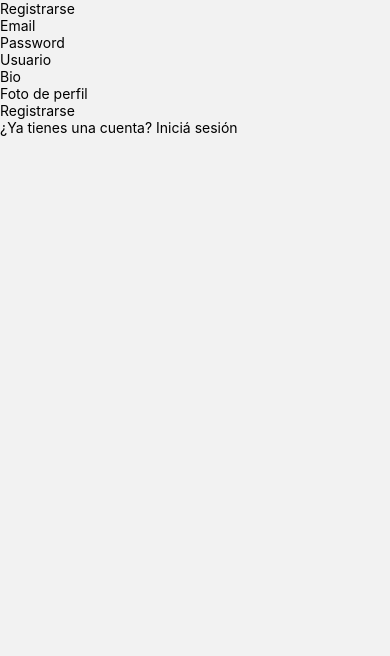
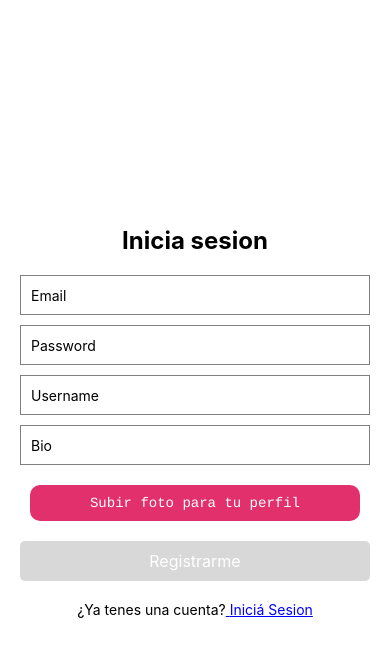
Before and after one commit to Zoxhe/PROYECTO2.0-programacionIII, a React Native app: screen /Registro in a window 390 px wide. Shown: the top 656 px of the page. Built offline with nearby package versions, Linux system fonts and the light colour scheme; no server answers.

Commit message:
registro y login terminado

```diff
--- a/src/components/FormularioLogin.js
+++ b/src/components/FormularioLogin.js
@@ -1,7 +1,5 @@
 import React, { Component } from 'react';
-
 import { View, Text, TouchableOpacity, TextInput, StyleSheet } from "react-native";
-
 import { auth } from "../firebase/config";
 
 class FormularioLogin extends Component {
@@ -10,7 +8,7 @@ class FormularioLogin extends Component {
         this.state = {
             email: "",
             password: ""
-        }
+        };
     }
 
     iniciarSesion(email, password) {
@@ -19,40 +17,81 @@ class FormularioLogin extends Component {
                 this.setState({
                     email: "",
                     password: ""
-                })
+                });
                 this.props.navigation.navigate("NavegacionTab");
             })
             .catch((error) => {
                 console.log(error);
-            })
+            });
     }
 
     render() {
-        return(
-            <View>
-                <Text>Iniciar sesión</Text>
-                <Text>Correo electrónico</Text>
-                <TextInput placeholder="Email" onChangeText={(email) => this.setState({ email })} />
-                <Text>Contraseña</Text>
-                <TextInput placeholder="Password" onChangeText={(password) => this.setState({ password })} />
+        return (
+            <View style={styles.container}>
+                <Text style={styles.title}>Iniciar sesión</Text>
+                <TextInput
+                    placeholder="Correo electrónico"
+                    style={styles.input}
+                    onChangeText={(email) => this.setState({ email })}
+                />
+                <TextInput
+                    placeholder="Contraseña"
+                    style={styles.input}
+                    onChangeText={(password) => this.setState({ password })}
+                    secureTextEntry
+                />
                 <TouchableOpacity onPress={() => this.iniciarSesion(this.state.email, this.state.password)}>
-                    <Text>Iniciar sesión</Text>
+                    <View style={styles.button}>
+                        <Text style={styles.buttonText}>Iniciar sesión</Text>
+                    </View>
                 </TouchableOpacity>
                 <Text>
                     ¿Todavía no tenés una cuenta?
                     <TouchableOpacity onPress={() => this.props.navigation.navigate("Registro")}>
-                        <Text> Registrarte</Text>
+                        <Text style={styles.link}> Registrarte</Text>
                     </TouchableOpacity>
                 </Text>
             </View>
-        )
+        );
     }
 }
 
-const Style = StyleSheet.create({
-    contenedor: {
+const styles = StyleSheet.create({
+    container: {
         flex: 1,
-    }
+        padding: 20,
+        backgroundColor: 'white',
+        justifyContent: 'center',
+    },
+    title: {
+        fontSize: 24,
+        fontWeight: 'bold',
+        marginBottom: 20,
+        textAlign: 'center',
+    },
+    input: {
+        height: 40,
+        borderColor: 'gray',
+        borderWidth: 1,
+        marginBottom: 10,
+        paddingHorizontal: 10,
+        backgroundColor: '#f0f0f0',
+        borderRadius: 5,
+    },
+    button: {
+        backgroundColor: '#3498db',
+        padding: 10,
+        borderRadius: 5,
+        alignItems: 'center',
+        marginTop: 10,
+    },
+    buttonText: {
+        color: 'white',
+        fontSize: 16,
+    },
+    link: {
+        color: '#3498db',
+    },
 });
 
 export default FormularioLogin;
--- a/src/components/FormularioRegistro.js
+++ b/src/components/FormularioRegistro.js
@@ -1,89 +1,186 @@
 import React, { Component } from 'react';
-
-import { View, Text, TouchableOpacity, TextInput, StyleSheet } from "react-native";
-
-import { auth, db } from "../firebase/config";
+import { View, Text, TouchableOpacity, TextInput, StyleSheet } from 'react-native';
+import { auth, db } from '../firebase/config';
+import Camara from './Camara';
 
 class FormularioRegistro extends Component {
-    constructor(props) {
-        super(props);
-        this.state = {
-            email: "",
-            password: "",
-            nombre: "",
-            miniBio: "",
-            fotoPerfil: ""
-        }
-    }
+  constructor(props) {
+    super(props);
+    this.state = {
+      email: '',
+      password: '',
+      nombre: '',
+      miniBio: '',
+      fotoPerfil: '',
+      mostrarCamara: false,
+    };
+  }
 
-    registrarse(email, password, nombre, miniBio, fotoPerfil) {
-        // COLECCION A USAR --> "users" (SOLO PARA miniBio y fotoPerfil [la URL, la imagen se guarda en storage])
-        auth.createUserWithEmailAndPassword(email, password)
-            .then((data) => {
-                db.collection("users").doc(data.user.uid).set({
-                    email: email,
-                    nombre: nombre,
-                    miniBio: miniBio,
-                    fotoPerfil: fotoPerfil
-                })
-                .then(() => {
-                    console.log("Usuario registrado");
-                    this.setState({
-                        email: "",
-                        password: "",
-                        nombre: "",
-                        miniBio: "",
-                        fotoPerfil: ""
-                    })
-                })
-                .catch((error) => {
-                    console.log(error);
-                })
-            })
-            .catch((error) => {
-                console.log(error);
-            })
-    }
+  registrarse(email, password, nombre, miniBio, fotoPerfil) {
+    auth
+      .createUserWithEmailAndPassword(email, password)
+      .then((data) => {
+        db.collection('users')
+          .doc(data.user.uid)
+          .set({
+            email: email,
+            nombre: nombre,
+            miniBio: miniBio,
+            fotoPerfil: fotoPerfil,
+          })
+          .then(() => {
+            console.log('Usuario registrado');
+            this.setState({
+              email: '',
+              password: '',
+              nombre: '',
+              miniBio: '',
+              fotoPerfil: '',
+            });
+          })
+          .catch((error) => {
+            console.log(error);
+          });
+      })
+      .catch((error) => {
+        console.log(error);
+      });
+  }
 
-    render() {
-        return(
-            <View>
-                <Text>Registrarse</Text>
+  onImageUpload(url) {
+    this.setState({
+      fotoPerfil: url,
+      mostrarCamara: false,
+    });
+  }
 
-                <TextInput placeholder="Email" onChangeText={(email) => this.setState({ email })} />
+  render() {
+    return (
+      <View style={styles.container}>
+        <Text style={styles.title}>Inicia sesion</Text>
 
+        <TextInput
+          style={styles.input}
+          placeholder="Email"
+          onChangeText={(email) => this.setState({ email })}
+        />
 
-                <TextInput placeholder="Password" onChangeText={(password) => this.setState({ password })} />
+        <TextInput
+          style={styles.input}
+          placeholder="Password"
+          secureTextEntry
+          onChangeText={(password) => this.setState({ password })}
+        />
 
+        <TextInput
+          style={styles.input}
+          placeholder="Username"
+          onChangeText={(nombre) => this.setState({ nombre })}
+        />
 
-                <TextInput placeholder="Usuario" onChangeText={(nombre) => this.setState({ nombre })} />
+        <TextInput
+          style={styles.input}
+          placeholder="Bio"
+          onChangeText={(miniBio) => this.setState({ miniBio })}
+        />
 
+        {this.state.mostrarCamara ? (
+          <View>
+            <Camara onImageUpload={(url) => this.onImageUpload(url)} style={{ width: "50vh", height: "50vh", alignItems: 'center' }} />
+          </View>
+        ) : (
+          <TouchableOpacity onPress={() => this.setState({ mostrarCamara: true })}>
+            <Text style={styles.uploadPhotoButton}>Subir foto para tu perfil</Text>
+          </TouchableOpacity>
+        )}
 
-                <TextInput placeholder="Bio" onChangeText={(miniBio) => this.setState({ miniBio })} />
+        {this.state.email === "" || this.state.password === "" || this.state.nombre === "" ? (
+          <TouchableOpacity disabled={true} style={styles.buttonDisabled}>
+            <Text style={styles.buttonText}>Registrarme</Text>
+          </TouchableOpacity>
+        ) : (
+          <TouchableOpacity
+            style={styles.button}
+            onPress={() =>
+              this.registrarse(
+                this.state.email,
+                this.state.password,
+                this.state.nombre,
+                this.state.miniBio,
+                this.state.fotoPerfil
+              )
+            }>
+            <Text style={styles.buttonText}>Registrarme</Text>
+          </TouchableOpacity>
+        )}
 
-
-                <TextInput placeholder="Foto de perfil" onChangeText={(fotoPerfil) => this.setState({ fotoPerfil })} />
-
-
-                <TouchableOpacity onPress={() => this.registrarse(this.state.email, this.state.password, this.state.nombre, this.state.miniBio, this.state.fotoPerfil)}>
-                    <Text>Registrarse</Text>
-                </TouchableOpacity>
-                <Text>
-                    ¿Ya tienes una cuenta?
-                    <TouchableOpacity onPress={() => this.props.navigation.navigate("Login")}>
-                        <Text> Iniciá sesión</Text>
-                    </TouchableOpacity>
-                </Text>
-            </View>
-        )
-    }
+        <Text style={styles.loginText}>
+          ¿Ya tenes una cuenta?
+          <TouchableOpacity onPress={() => this.props.navigation.navigate('Login')}>
+            <Text style={styles.linkText}> Iniciá Sesion</Text>
+          </TouchableOpacity>
+        </Text>
+      </View>
+    );
+  }
 }
 
-const Style = StyleSheet.create({
-    contenedor: {
-        flex: 1,
-    },
-
+const styles = StyleSheet.create({
+  container: {
+    flex: 1,
+    padding: 20,
+    backgroundColor: 'white',
+    justifyContent: 'center',
+  },
+  title: {
+    fontSize: 24,
+    fontWeight: 'bold',
+    marginBottom: 20,
+    textAlign: 'center',
+  },
+  input: {
+    height: 40,
+    borderColor: 'gray',
+    borderWidth: 1,
+    marginBottom: 10,
+    paddingHorizontal: 10,
+  },
+  button: {
+    backgroundColor: '#3498db',
+    padding: 10,
+    borderRadius: 5,
+    alignItems: 'center',
+    marginTop: 10,
+  },
+  buttonDisabled: {
+    backgroundColor: '#D8D8D8',
+    padding: 10,
+    borderRadius: 5,
+    alignItems: 'center',
+    marginTop: 10,
+  },
+  buttonText: {
+    color: 'white',
+    fontSize: 16,
+  },
+  loginText: {
+    marginTop: 20,
+    textAlign: 'center',
+  },
+  linkText: {
+    color: 'blue',
+    textDecorationLine: 'underline',
+  },
+  uploadPhotoButton: {
+    fontFamily: 'Courier',
+    fontSize: 14,
+    textAlign: 'center',
+    margin: 10,
+    backgroundColor: '#E1306C',
+    borderRadius: 10,
+    padding: 10,
+    color: 'white',
+  },
 });
 
 export default FormularioRegistro;
```
